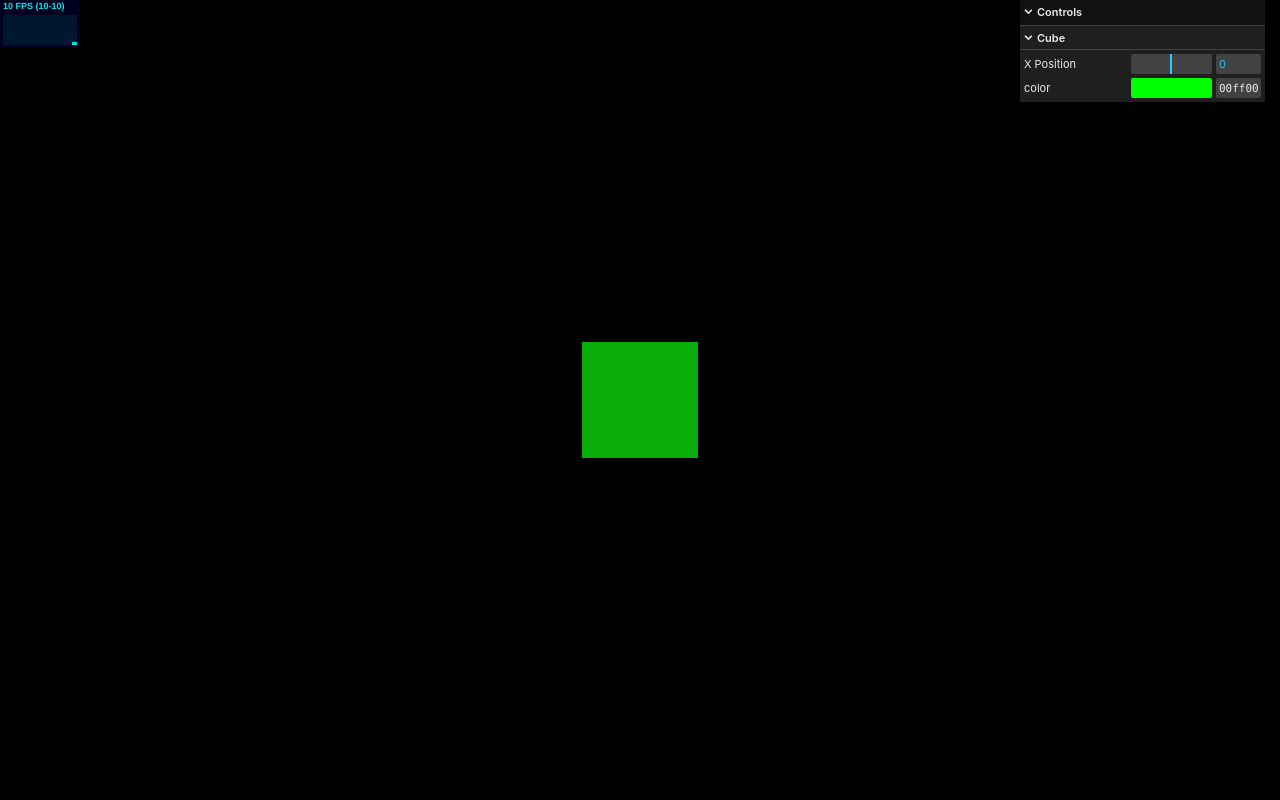
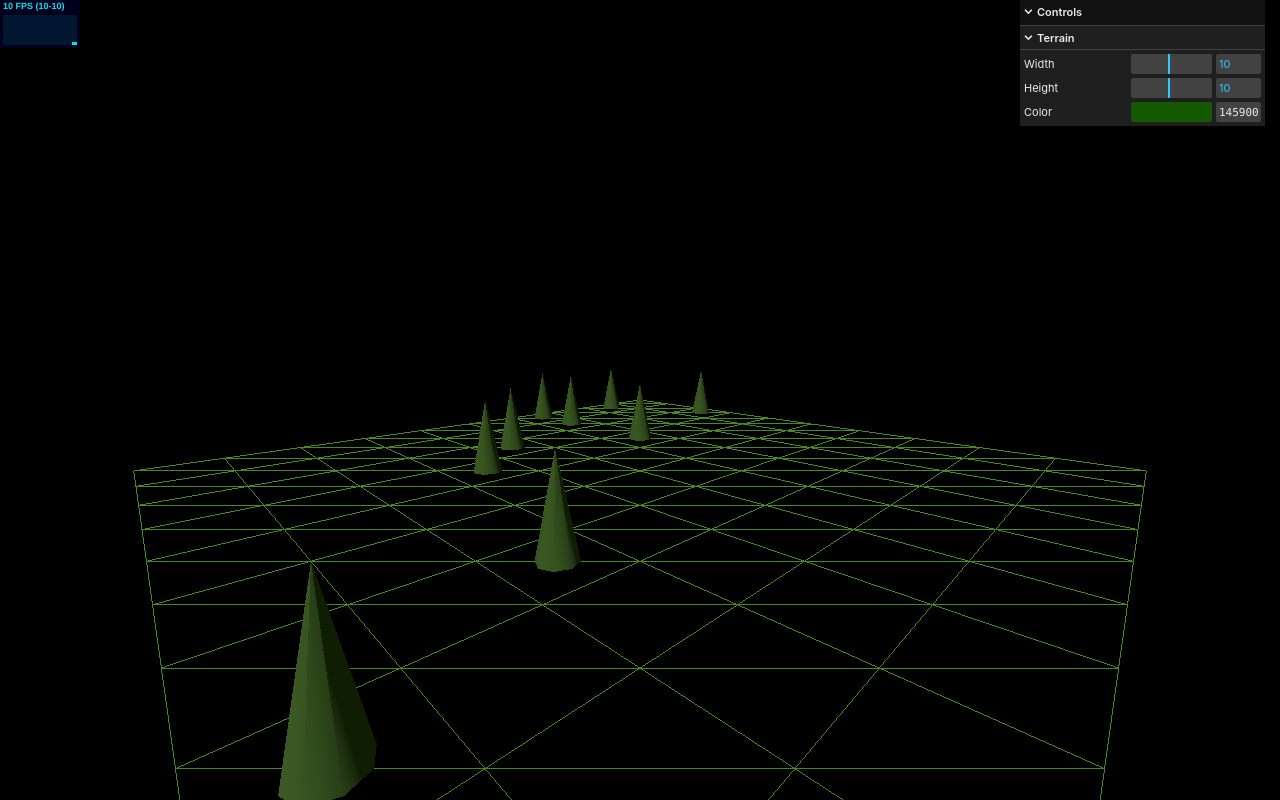
Before and after one commit to Multensor/Isometric-rpg, a website built with Vite: page index.html in a window 1280 px wide. Built offline with nearby package versions, Linux system fonts and the light colour scheme; animation ran at ten frames a second.

Commit message:
Added trees

```diff
--- a/index.html
+++ b/index.html
@@ -1,13 +1,15 @@
 <!DOCTYPE html>
 <html lang="en">
   <head>
-		<meta charset="utf-8">
-		<title>My first three.js app</title>
+    <meta charset="utf-8" />
+    <title>Iso RPG</title>
     <style>
-			body { margin: 0; }
+      body {
+        margin: 0;
+      }
     </style>
   </head>
   <body>
-		<script type="module" src="/main.js"></script>
+    <script type="module" src="src/main.js"></script>
   </body>
 </html>
--- a/main.js
+++ /dev/null
@@ -1,57 +0,0 @@
-import * as THREE from 'three';
-import { OrbitControls } from 'three/addons/controls/OrbitControls.js';
-import Stats from 'three/addons/libs/stats.module.js';
-import { GUI } from 'three/addons/libs/lil-gui.module.min.js';
-
-// Add GUI and Stats
-const gui = new GUI();
-const stats = new Stats();
-document.body.appendChild(stats.dom);
-
-// Renderer
-const renderer = new THREE.WebGLRenderer();
-renderer.setSize( window.innerWidth, window.innerHeight );
-renderer.setAnimationLoop( animate );
-document.body.appendChild( renderer.domElement );
-
-// Create scene with orbitcontrols
-const scene = new THREE.Scene();
-const camera = new THREE.PerspectiveCamera( 75, window.innerWidth / window.innerHeight, 0.1, 1000 );
-const controls = new OrbitControls( camera, renderer.domElement );
-
-// Add sun(DirectionalLight)
-const sun = new THREE.DirectionalLight();
-sun.position.set(1,2,3);
-scene.add(sun);
-
-// Add ambientLight for sides opposing "sunside"
-const ambient = new THREE.AmbientLight();
-ambient.intensity = 0.5;
-scene.add(ambient);
-
-// Create box
-const geometry = new THREE.BoxGeometry( 1, 1, 1 );
-const material = new THREE.MeshStandardMaterial( { color: 0x00ff00 } );
-const cube = new THREE.Mesh( geometry, material );
-scene.add( cube );
-
-// Set default camera position and controls
-camera.position.z = 5;
-controls.update();
-
-function animate() {
-	controls.update();
-	renderer.render( scene, camera );
-	stats.update();
-}
-
-window.addEventListener('resize', () => {
-	camera.aspect = window.innerWidth / window.innerHeight;
-	camera.updateProjectionMatrix();
-	renderer.setSize(window.innerWidth, window.innerHeight);
-})
-
-// GUI Settings
-const folder = gui.addFolder('Cube');
-folder.add(cube.position, 'x', -2, 2, 0.1).name('X Position');
-folder.addColor(cube.material, 'color');
--- /dev/null
+++ b/src/main.js
@@ -0,0 +1,61 @@
+import * as THREE from 'three'
+import { OrbitControls } from 'three/addons/controls/OrbitControls.js'
+import Stats from 'three/addons/libs/stats.module.js'
+import { GUI } from 'three/addons/libs/lil-gui.module.min.js'
+import { Terrain } from './terrain'
+
+// Add GUI and Stats
+const gui = new GUI()
+const stats = new Stats()
+document.body.appendChild(stats.dom)
+
+// Renderer
+const renderer = new THREE.WebGLRenderer()
+renderer.setSize(window.innerWidth, window.innerHeight)
+renderer.setAnimationLoop(animate)
+document.body.appendChild(renderer.domElement)
+
+// Create scene with orbitcontrols
+const scene = new THREE.Scene()
+const camera = new THREE.PerspectiveCamera(75, window.innerWidth / window.innerHeight, 0.1, 1000)
+const controls = new OrbitControls(camera, renderer.domElement)
+
+// Create and add terrain to scene
+const terrain = new Terrain(10, 10)
+scene.add(terrain)
+
+// Add sun(DirectionalLight)
+const sun = new THREE.DirectionalLight()
+sun.intensity = 3
+sun.position.set(1, 2, 3)
+scene.add(sun)
+
+// Add ambientLight for sides opposing "sunside"
+const ambient = new THREE.AmbientLight()
+ambient.intensity = 0.5
+scene.add(ambient)
+
+// Set default camera position and controls
+camera.position.set(10, 2, 10)
+controls.update()
+
+function animate() {
+  controls.update()
+  renderer.render(scene, camera)
+  stats.update()
+}
+
+window.addEventListener('resize', () => {
+  camera.aspect = window.innerWidth / window.innerHeight
+  camera.updateProjectionMatrix()
+  renderer.setSize(window.innerWidth, window.innerHeight)
+})
+
+// GUI Settings
+const terrainFolder = gui.addFolder('Terrain')
+terrainFolder.add(terrain, 'width', 1, 20, 1).name('Width')
+terrainFolder.add(terrain, 'height', 1, 20, 1).name('Height')
+terrainFolder.addColor(terrain.terrain.material, 'color').name('Color')
+terrainFolder.onChange(() => {
+  terrain.createTerrain()
+})
--- /dev/null
+++ b/src/terrain.js
@@ -0,0 +1,49 @@
+import * as THREE from 'three'
+
+export class Terrain extends THREE.Mesh {
+  constructor(width, height) {
+    super()
+
+    this.width = width
+    this.height = height
+    this.treeCount = 10
+    this.createTerrain()
+    this.createTrees()
+  }
+
+  createTerrain() {
+    if (this.terrain) {
+      this.terrain.geometry.dispose()
+      this.terrain.material.dispose()
+      this.remove(this.terrain)
+    }
+    const terrainMaterial = new THREE.MeshStandardMaterial({ color: 0x50a000, wireframe: true })
+    const terrainGeometry = new THREE.PlaneGeometry(this.width, this.height, this.width, this.height)
+
+    this.terrain = new THREE.Mesh(terrainGeometry, terrainMaterial)
+    this.terrain.rotation.x = -Math.PI / 2
+    this.terrain.position.set(this.width / 2, 0, this.height / 2)
+    this.add(this.terrain)
+  }
+
+  createTrees() {
+    const treeRadius = 0.2
+    const treeHeight = 1
+
+    const treeGeometry = new THREE.ConeGeometry(treeRadius, treeHeight, 8)
+    const treeMaterial = new THREE.MeshStandardMaterial({ color: 0x305010, flatshading: true })
+
+    this.trees = new THREE.Group()
+    this.add(this.trees)
+
+    for (let i = 0; i < this.treeCount; i++) {
+      const treeMesh = new THREE.Mesh(treeGeometry, treeMaterial)
+      treeMesh.position.set(
+        Math.floor(this.width * Math.random()) + 0.5,
+        treeHeight / 2,
+        Math.floor(this.height * Math.random()) + 0.5
+      )
+      this.trees.add(treeMesh)
+    }
+  }
+}
```
Also changed, not shown: TODO.md (added, +17 -0 lines), 1 other file. Lines whose indentation alone changed are shown as unchanged.
